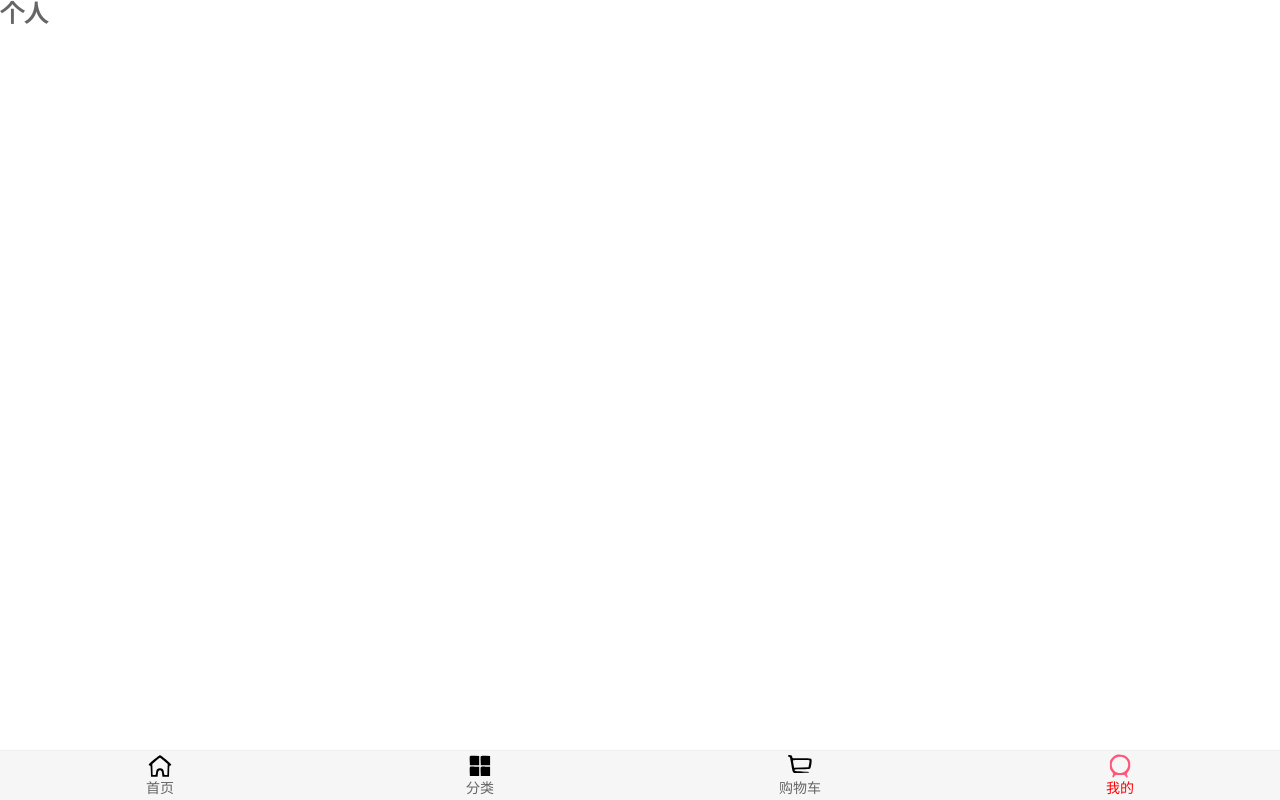
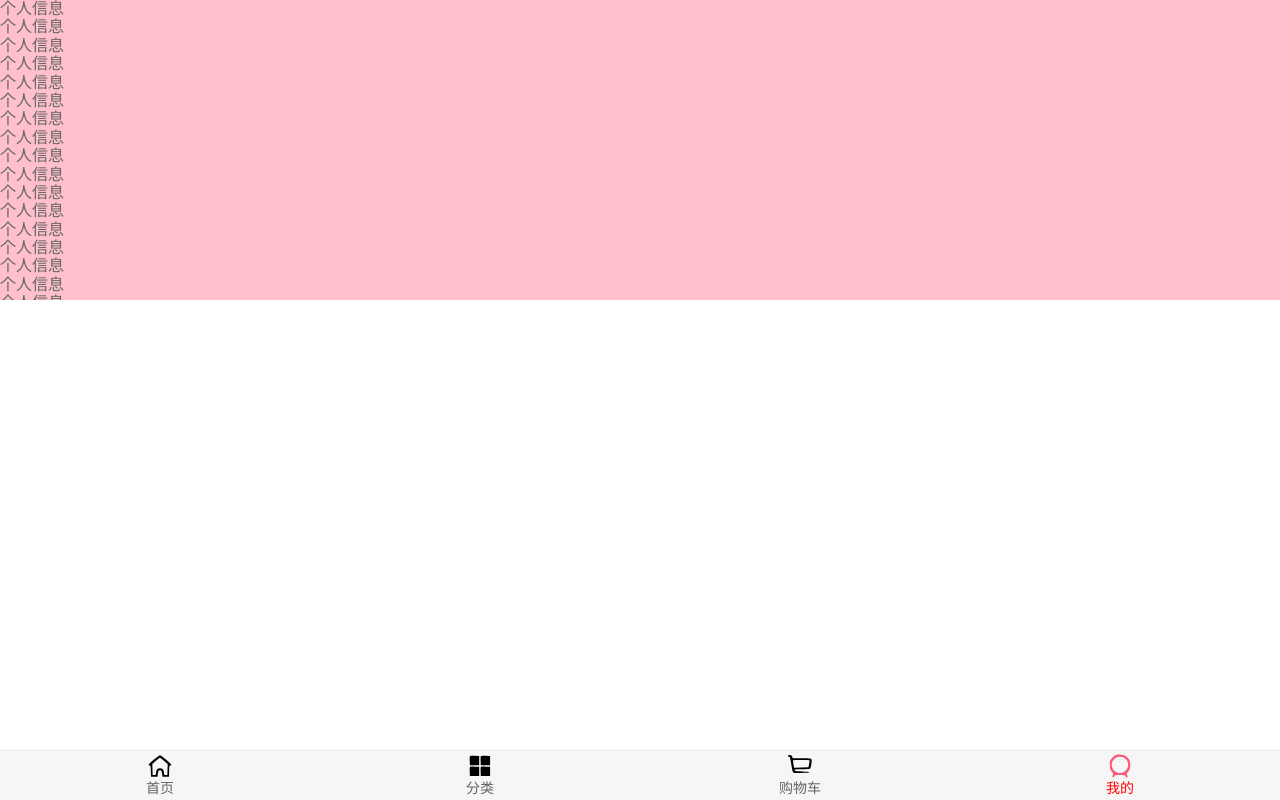
Before and after one commit to COCROODILE/supermall, a Vue app: page /profile in a window 1280 px wide. Built offline with nearby package versions, Linux system fonts and the light colour scheme.

Commit message:
首页的开发

```diff
--- a/src/components/common/scroll/Scroll.vue
+++ b/src/components/common/scroll/Scroll.vue
@@ -11,17 +11,40 @@
 import BScroll from "better-scroll";
 export default {
   name: "Scroll",
+  props: {
+    probeType: {
+      type: Number,
+      default: 0,
+    },
+  },
   data() {
     return {
       scroll: null,
     };
   },
   mounted() {
-    this.scroll = new BScroll(this.$refs.wrapper, {});
+    // 创建BScroll对象
+    this.scroll = new BScroll(this.$refs.wrapper, {
+      click: true,
+      probeType: this.probeType,
+      pullUpLoad: this.pullUpLoad,
+    });
+
+    // 监听滚动的位置
+    this.scroll.on("scroll", (position) => {
+      // console.log(position);
+      this.$emit("scroll", position);
+    });
   },
   methods: {
     scrollTo(x, y, time = 300) {
-      this.scroll.scrollTo(x, y, time);
+      this.scroll && this.scroll.scrollTo(x, y, time);
+    },
+    finishPullUp() {
+      this.scroll.finishPullUp();
+    },
+    refresh() {
+      this.scroll && this.scroll.refresh();
     },
   },
 };
--- a/src/components/content/goods/GoodsListItem.vue
+++ b/src/components/content/goods/GoodsListItem.vue
@@ -1,6 +1,6 @@
 <template>
   <div class="goods-item">
-    <img :src="goodsItem.show.img" alt="" />
+    <img :src="goodsItem.show.img" alt="" @load="imageLoad" />
     <div class="goods-info">
       <p>{{ goodsItem.title }}</p>
       <span class="price">{{ goodsItem.price }}</span>
@@ -18,6 +18,12 @@ export default {
       default() {
         return {};
       },
+    },
+  },
+  methods: {
+    imageLoad() {
+      // console.log('imageLoad');
+      this.$bus.$emit("itemImageLoad");
     },
   },
 };
--- a/src/main.js
+++ b/src/main.js
@@ -4,6 +4,8 @@ import router from './router'
 
 Vue.config.productionTip = false
 
+Vue.prototype.$bus = new Vue()
+
 new Vue({
   render: h => h(App),
   router
--- a/src/network/request.js
+++ b/src/network/request.js
@@ -4,6 +4,7 @@ export function request(config) {
   // 创建axios实例
   const instance = axios.create({
     baseURL: 'http://123.207.32.32:8000',
+    // baseURL:' www.blogry.cn/test/blog?title=我的编程经历',
     timeout: 5000
   })
 
--- a/src/views/category/Category.vue
+++ b/src/views/category/Category.vue
@@ -40,6 +40,7 @@ export default {
   },
   mounted() {
     this.scroll = new BScroll(document.querySelector(".wrapper"), {
+      click: false,
       probeType: 3,
       pullUpLoad: true,
     });
--- a/src/views/home/Home.vue
+++ b/src/views/home/Home.vue
@@ -7,7 +7,6 @@
       :probe-type="3"
       @scroll="contentScroll"
       :pull-up-load="true"
-      @pullingUp="loadMore"
     >
       <home-swiper :banners="banners"></home-swiper>
       <recommend-view :recommends="recommends"></recommend-view>
@@ -79,8 +78,26 @@ export default {
     this.getHomeGoods("new");
     this.getHomeGoods("sell");
   },
+  mounted() {
+    const refresh=this.debounce(this.$refs.scroll.refresh,500)
+    // 3.监听item中图片加载完成
+    this.$bus.$on("itemImageLoad", () => {
+      // console.log('---');
+      refresh();
+    });
+  },
   methods: {
     // 事件监听相关方法
+    debounce(func, delay) {
+      let timer = null;
+      return function (...args) {
+        if (timer) clearTimeout(timer);
+
+        timer = setTimeout(() => {
+          func.apply(this, args);
+        }, delay);
+      };
+    },
     tabClick(index) {
       // console.log(index);
       switch (index) {
@@ -102,9 +119,6 @@ export default {
     contentScroll(position) {
       // console.log(position);
       this.isShowBackTop = -(position.y > 1000);
-    },
-    loadMore(){
-      console.log('上拉加载更多');
     },
     // 网络请求相关方法
     getHomeMultidata() {
--- a/src/views/profile/Profile.vue
+++ b/src/views/profile/Profile.vue
@@ -1,10 +1,124 @@
 <template>
-  <h2>个人</h2>
+  <div>
+    <scroll class="content">
+      <ul>
+        <li>个人信息</li>
+        <li>个人信息</li>
+        <li>个人信息</li>
+        <li>个人信息</li>
+        <li>个人信息</li>
+        <li>个人信息</li>
+        <li>个人信息</li>
+        <li>个人信息</li>
+        <li>个人信息</li>
+        <li>个人信息</li>
+        <li>个人信息</li>
+        <li>个人信息</li>
+        <li>个人信息</li>
+        <li>个人信息</li>
+        <li>个人信息</li>
+        <li>个人信息</li>
+        <li>个人信息</li>
+        <li>个人信息</li>
+        <li>个人信息</li>
+        <li>个人信息</li>
+        <li>个人信息</li>
+        <li>个人信息</li>
+        <li>个人信息</li>
+        <li>个人信息</li>
+        <li>个人信息</li>
+        <li>个人信息</li>
+        <li>个人信息</li>
+        <li>个人信息</li>
+        <li>个人信息</li>
+        <li>个人信息</li>
+        <li>个人信息</li>
+        <li>个人信息</li>
+        <li>个人信息</li>
+        <li>个人信息</li>
+        <li>个人信息</li>
+        <li>个人信息</li>
+        <li>个人信息</li>
+        <li>个人信息</li>
+        <li>个人信息</li>
+        <li>个人信息</li>
+        <li>个人信息</li>
+        <li>个人信息</li>
+        <li>个人信息</li>
+        <li>个人信息</li>
+        <li>个人信息</li>
+        <li>个人信息</li>
+        <li>个人信息</li>
+        <li>个人信息</li>
+        <li>个人信息</li>
+        <li>个人信息</li>
+        <li>个人信息</li>
+        <li>个人信息</li>
+        <li>个人信息</li>
+        <li>个人信息</li>
+        <li>个人信息</li>
+        <li>个人信息</li>
+        <li>个人信息</li>
+        <li>个人信息</li>
+        <li>个人信息</li>
+        <li>个人信息</li>
+        <li>个人信息</li>
+        <li>个人信息</li>
+        <li>个人信息</li>
+        <li>个人信息</li>
+        <li>个人信息</li>
+        <li>个人信息</li>
+        <li>个人信息</li>
+        <li>个人信息</li>
+        <li>个人信息</li>
+        <li>个人信息</li>
+        <li>个人信息</li>
+        <li>个人信息</li>
+        <li>个人信息</li>
+        <li>个人信息</li>
+        <li>个人信息</li>
+        <li>个人信息</li>
+        <li>个人信息</li>
+        <li>个人信息</li>
+        <li>个人信息</li>
+        <li>个人信息</li>
+        <li>个人信息</li>
+        <li>个人信息</li>
+        <li>个人信息</li>
+        <li>个人信息</li>
+        <li>个人信息</li>
+        <li>个人信息</li>
+        <li>个人信息</li>
+        <li>个人信息</li>
+        <li>个人信息</li>
+        <li>个人信息</li>
+        <li>个人信息</li>
+        <li>个人信息</li>
+        <li>个人信息</li>
+        <li>个人信息</li>
+        <li>个人信息</li>
+        <li>个人信息</li>
+        <li>个人信息</li>
+        <li>个人信息</li>
+        <li>个人信息</li>
+        <li>个人信息</li>
+      </ul>
+    </scroll>
+  </div>
 </template>
 <script>
+import Scroll from "@/components/common/scroll/Scroll.vue";
 export default {
-  name: 'Profile'
-}
+  name: "Profile",
+  components: {
+    Scroll,
+  },
+};
 </script>
 <style scoped>
+.content {
+  height: 300px;
+  background-color: pink;
+  overflow: hidden;
+}
 </style>
```
